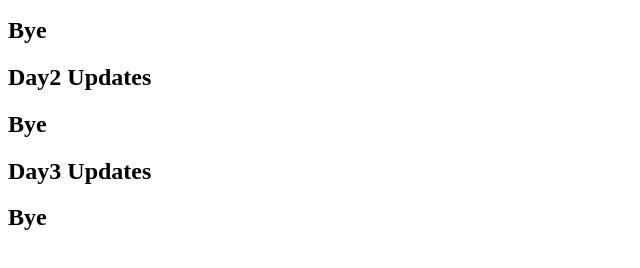
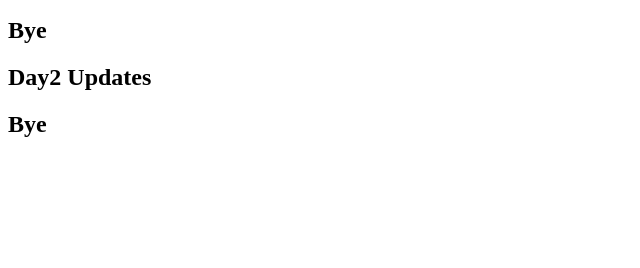
Before and after one commit to bernardk1988/react-project1, a plain HTML site: page index.html in a window 1280 px wide. Shown: the part 110-378 px from the top of the page, without its empty margins (0-640 px from the left). Drawn offline with Linux system fonts and the light colour scheme.

Commit message:
Day2 update bernard

```diff
--- a/index.html
+++ b/index.html
@@ -12,7 +12,5 @@
     <h2>Bye</h2>
     <h2>Day2 Updates</h2>
     <h2>Bye</h2>
-    <h2>Day3 Updates</h2>
-    <h2>Bye</h2>
 </body>
 </html>
```
